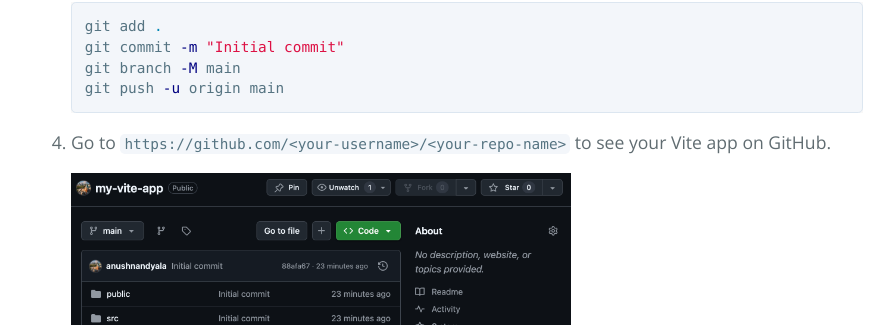
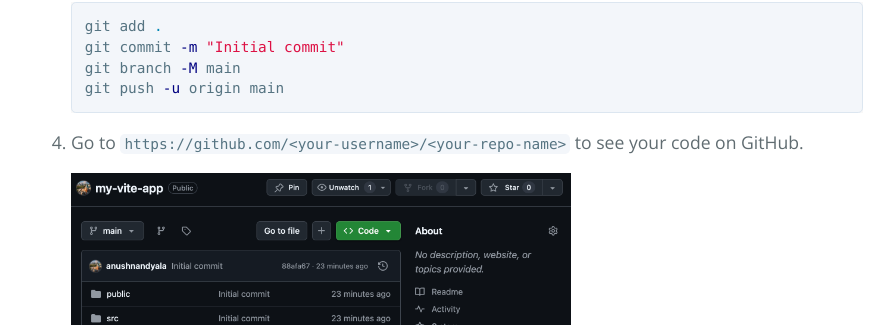
Before and after one commit to anushnandyala/react-vite-github-pages-guide, a Jekyll site: the page built from index.md, in a window 1280 px wide and 900 px high, scrolled down 5292 px. Shown: the part 130-455 px from the top of the window, without its empty margins (193-1087 px from the left). Built offline with Jekyll 4.4.1, drawn with Linux system fonts in a browser that asks for light colours.

Commit message:
fix wording in step 5

````diff
--- a/index.md
+++ b/index.md
@@ -171,7 +171,7 @@ Before starting, ensure you have the following tools installed and configured on
    git branch -M main
    git push -u origin main
    ```
-4. Go to `https://github.com/<your-username>/<your-repo-name>` to see your Vite app on GitHub.
+4. Go to `https://github.com/<your-username>/<your-repo-name>` to see your code on GitHub.
 
    <img src="./assets/images/github-vite-repo.png" alt="GitHub Vite Repo" width="500">
 
````
Also changed, not shown: 1 other file.
